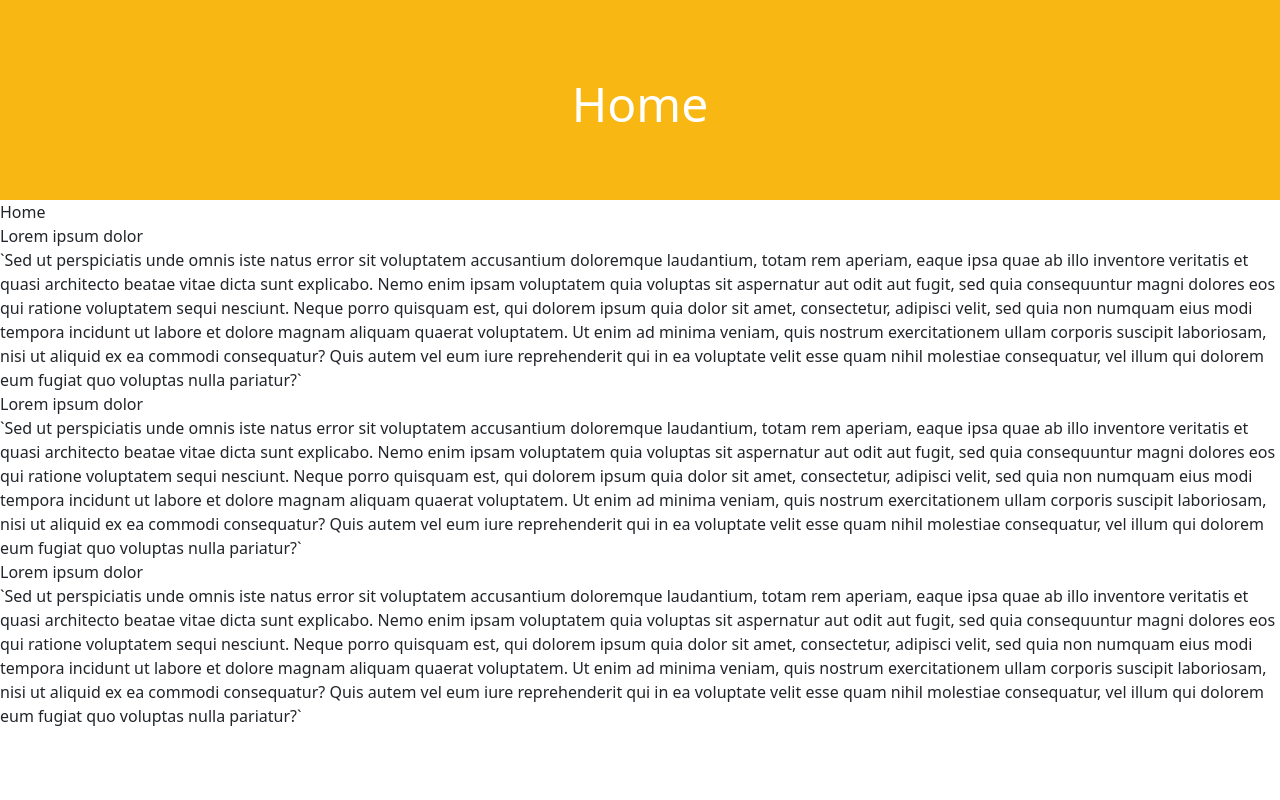
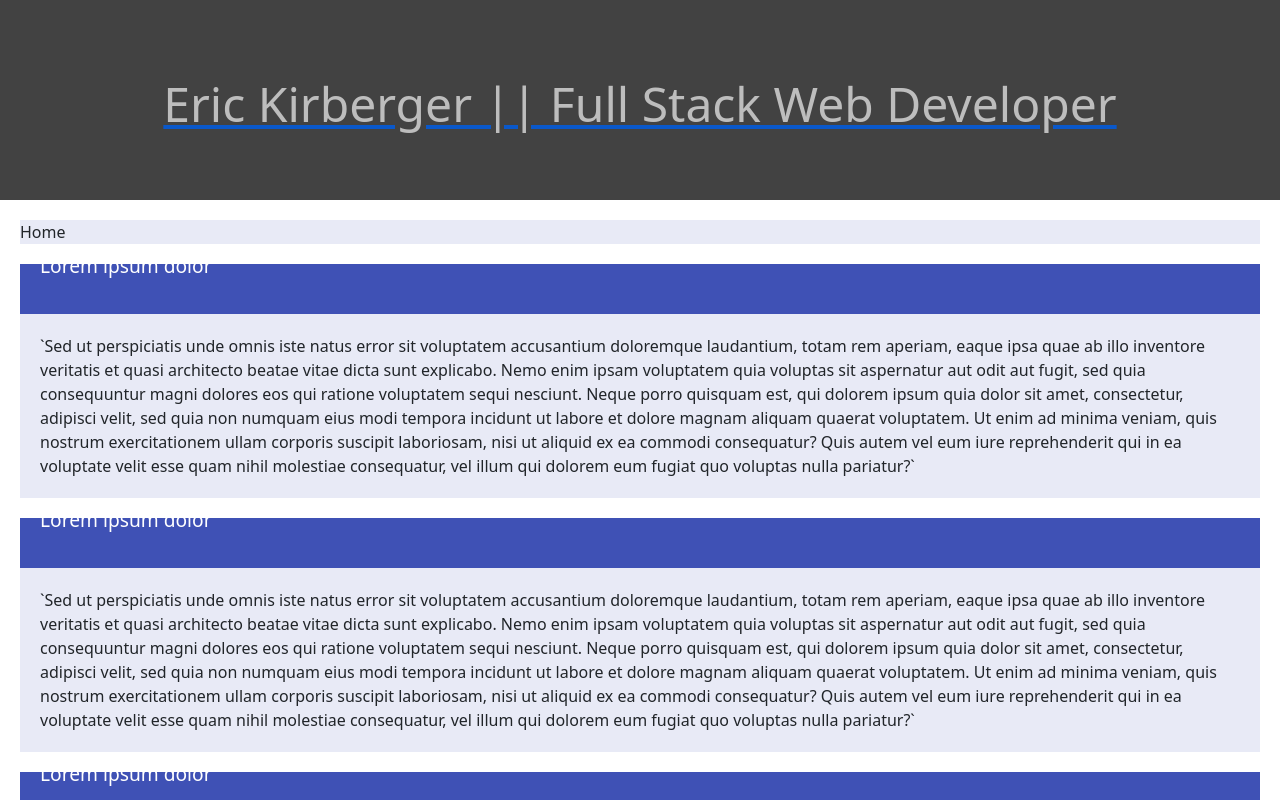
Before and after one commit to ekirbs/ekirb-react-portfolio, a React (Create React App) app: page / in a window 1280 px wide. Shown: the top 800 px of the page. Built offline with nearby package versions, Linux system fonts and the light colour scheme.

Commit message:
beginning structure ok.  working on some population and styling

```diff
--- a/package.json
+++ b/package.json
@@ -17,6 +17,7 @@
     "start": "react-scripts start",
     "build": "react-scripts build",
     "test": "react-scripts test",
+    "dev": "nodemon index",
     "eject": "react-scripts eject"
   },
   "eslintConfig": {
@@ -36,5 +37,8 @@
       "last 1 firefox version",
       "last 1 safari version"
     ]
+  },
+  "devDependencies": {
+    "nodemon": "^2.0.20"
   }
 }
--- a/src/components/Card/style.css
+++ b/src/components/Card/style.css
@@ -1,17 +1,17 @@
-card {
-  margin: 20;
-  background: '#e8eaf6';
+.cardCard {
+  margin: 20px;
+  background: #e8eaf6;
 }
 
-heading {
-  background: '#3f51b5';
-  min-height: 50;
-  line-height: 3.5;
-  font-size: '1.2rem';
-  color: 'white';
-  padding: '0 20px';
+.cardHeading {
+  background: #3f51b5;
+  min-height: 50px;
+  line-height: 3.5px;
+  font-size: 1.2rem;
+  color: white;
+  padding: 0 20px;
 }
 
-content {
-  padding: 20;
+.cardContent {
+  padding: 20px;
 }
--- a/src/components/Header/index.js
+++ b/src/components/Header/index.js
@@ -1,11 +1,11 @@
 import React from 'react';
-// Here we are importing a CSS file as a dependency
+
 import './style.css';
 
 function Header() {
   return (
     <header className="header">
-      <h1>Home</h1>
+      <a href="/"><h1>Eric Kirberger || Full Stack Web Developer</h1></a>
     </header>
   );
 }
--- a/src/components/Header/style.css
+++ b/src/components/Header/style.css
@@ -1,12 +1,12 @@
 .header {
-  background: #f9b713;
+  background: #424242;
   height: 200px;
 }
 
-.header h1 {
+.header a h1 {
   margin: 0;
   padding-top: 75px;
   text-align: center;
-  color: white;
+  color: #bdbdbd;
   font-size: 3rem;
 }
--- a/src/components/Navbar/style.css
+++ b/src/components/Navbar/style.css
@@ -1,13 +1,13 @@
-card {
-  margin: 20;
-  background: '#e8eaf6';
+.navCard {
+  margin: 20px;
+  background: #e8eaf6;
 }
 
-heading {
-  background: '#9a74db';
-  min-height: 50;
-  line-height: 3.5;
-  font-size: '1.2rem';
-  color: 'white';
-  padding: '0 20px';
+.navHeading {
+  background: #9a74db;
+  min-height: 50px;
+  line-height: 3.5px;
+  font-size: 1.2rem;
+  color: white;
+  padding: 0 20px;
 }
--- /dev/null
+++ b/src/components/style.css
@@ -0,0 +1,21 @@
+/* |||| GLOBAL STYLE |||| */
+
+/* ROOT COLOR KEY */
+:root {
+  --primary: #424242;
+  --secondary: #7cb342;
+  --tertiary: #bdbdbd;
+  --quatrinary: #eeeeee;
+  --light: #e3e4e3;
+  --dark: #7cb342;
+  --black: #000000;
+  --error: rgb(228, 46, 1);
+  --border-radius: 0.3rem;
+}
+
+/* GLOBAL EFFECTS */
+* {
+  box-sizing: border-box;
+  padding: 0;
+  margin: 0;
+}
```
Also changed, not shown: src/components/NavTabs.js (+20 -6 lines), src/components/PortfolioContainer.js (+12 -7 lines), assets/images/README.md (renamed from assets/README.md), 1 other file (tests, documents, lock files or other folders).
